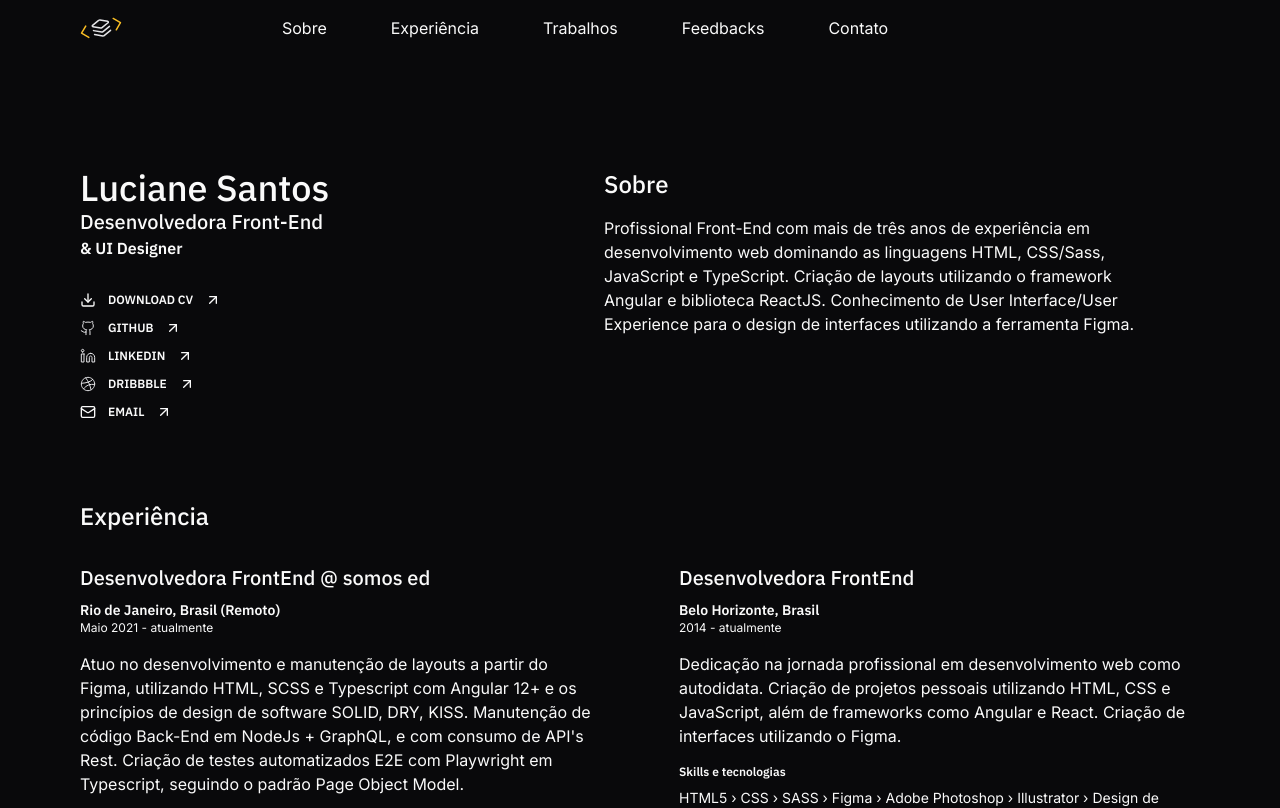
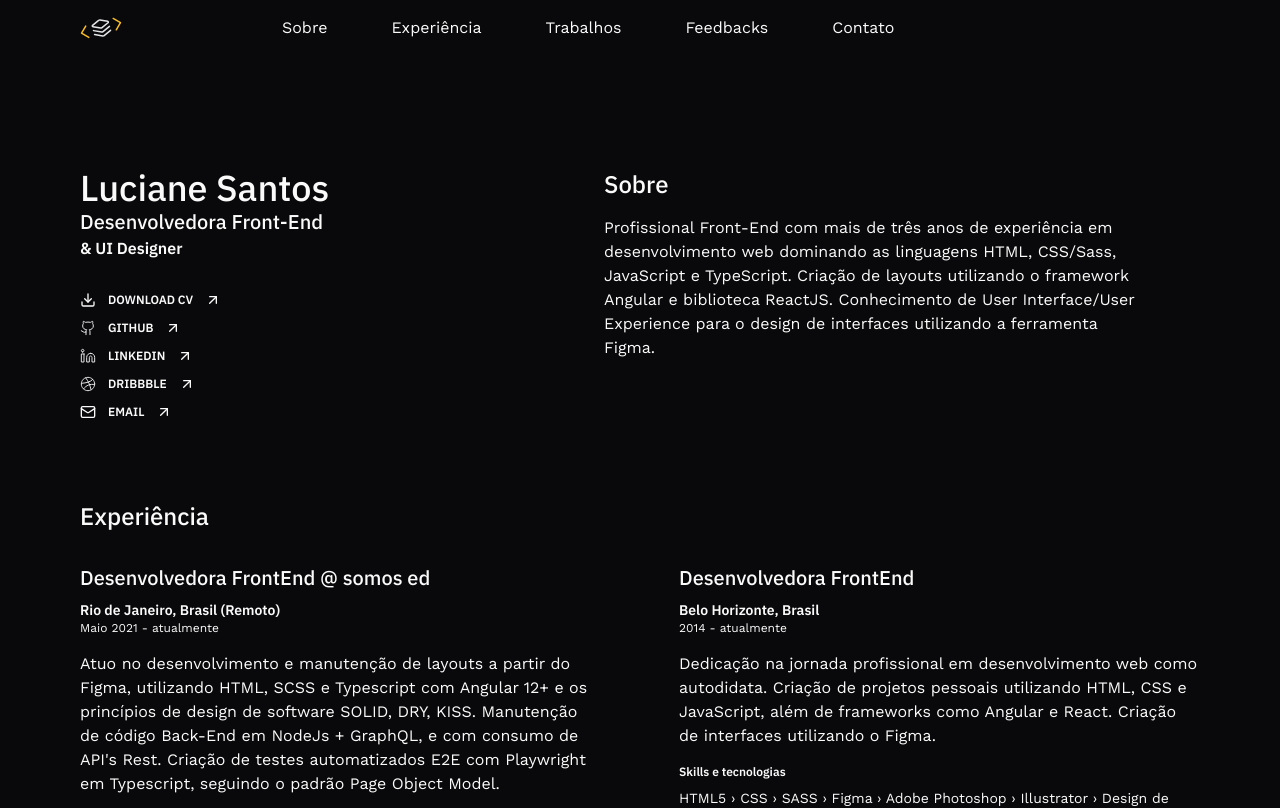
Before and after one commit to lucianesantcs/lucianesantcs.github.io, a React (Vite) app: page / in a window 1280 px wide. Shown: the top 808 px of the page. Built offline with nearby package versions, Linux system fonts and the light colour scheme.

Commit message:
feat: alterado font sans

```diff
--- a/src/index.css
+++ b/src/index.css
@@ -1,4 +1,4 @@
-@import url("https://fonts.googleapis.com/css2?family=IBM+Plex+Sans:ital,wght@0,100;0,200;0,300;0,400;0,500;0,600;0,700;1,100;1,200;1,300;1,400;1,500;1,600;1,700&family=Inter:ital,opsz,wght@0,14..32,100..900;1,14..32,100..900&display=swap");
+@import url('https://fonts.googleapis.com/css2?family=IBM+Plex+Sans:ital,wght@0,100;0,200;0,300;0,400;0,500;0,600;0,700;1,100;1,200;1,300;1,400;1,500;1,600;1,700&family=Work+Sans:ital,wght@0,100..900;1,100..900&display=swap');
 
 @tailwind base;
 @tailwind components;
--- a/tailwind.config.js
+++ b/tailwind.config.js
@@ -4,7 +4,7 @@
   content: ["./index.html", "./src/**/*.{js,ts,jsx,tsx}"],
   theme: {
     fontFamily: {
-      sans: ["Inter", "sans-serif"],
+      sans: ["Work Sans", "sans-serif"],
       serif: ["IBM Plex Sans", "serif"],
     },
     extend: {
```
